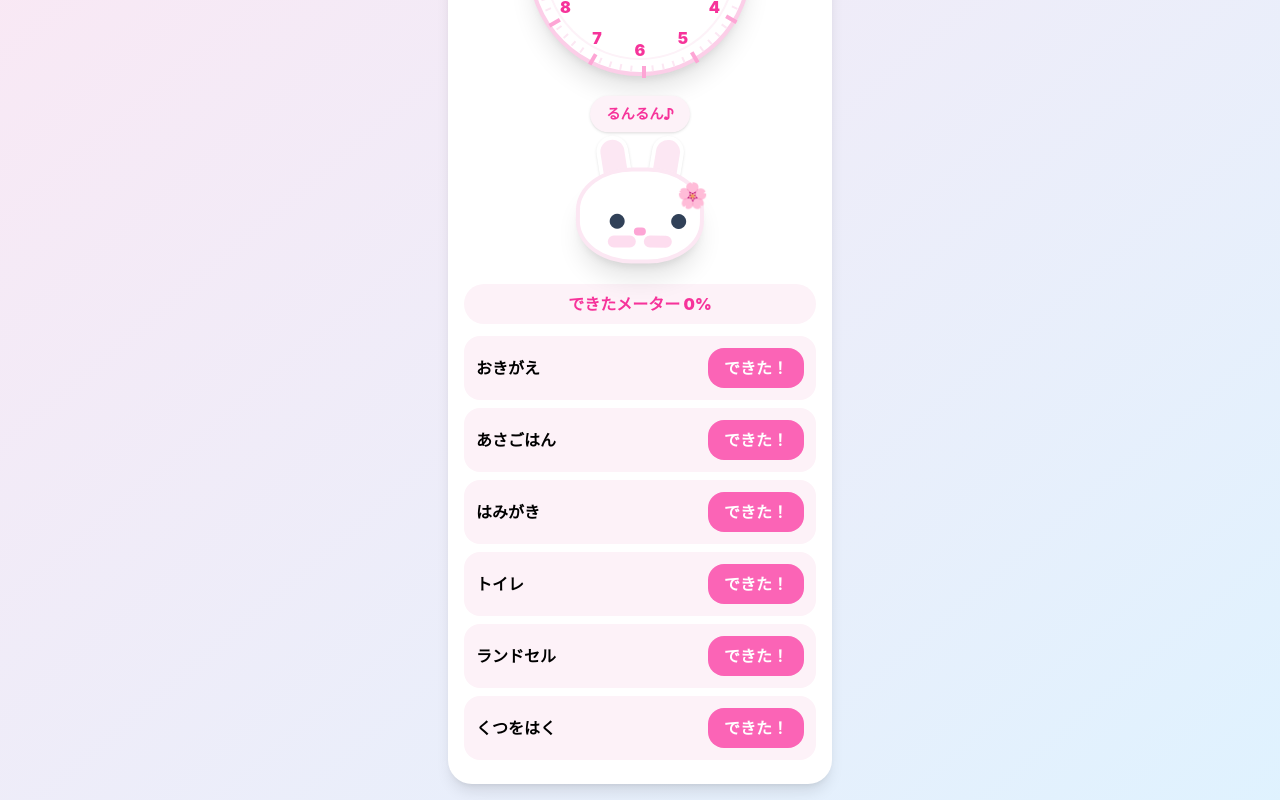
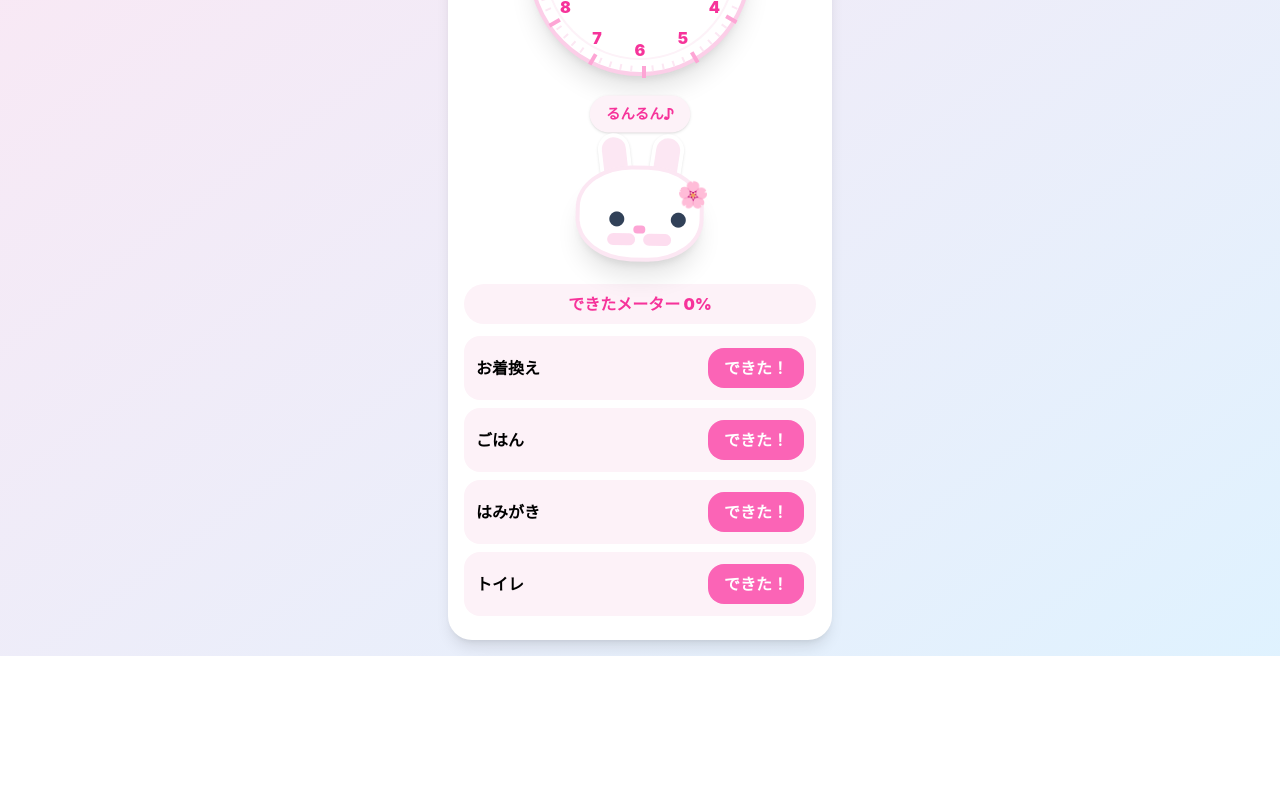
Before and after one commit to watanabe2018/odekake-usagi, a React (Vite) app: page / in a window 1280 px wide. Shown: the part 288-1088 px from the top of the page. After the commit the page ends 944 px from the top, so only its background shows below. Built offline with nearby package versions, Linux system fonts and the light colour scheme.

Commit message:
Update default tasks

```diff
--- a/src/App.jsx
+++ b/src/App.jsx
@@ -5,12 +5,10 @@ const STORAGE_KEY = "odekake-usagi-settings-v1";
 const FIVE_MINUTES_MS = 5 * 60 * 1000;
 
 const initialTasks = [
-  "おきがえ",
-  "あさごはん",
+  "お着換え",
+  "ごはん",
   "はみがき",
   "トイレ",
-  "ランドセル",
-  "くつをはく",
 ];
 
 function parseTime(timeStr) {
```
